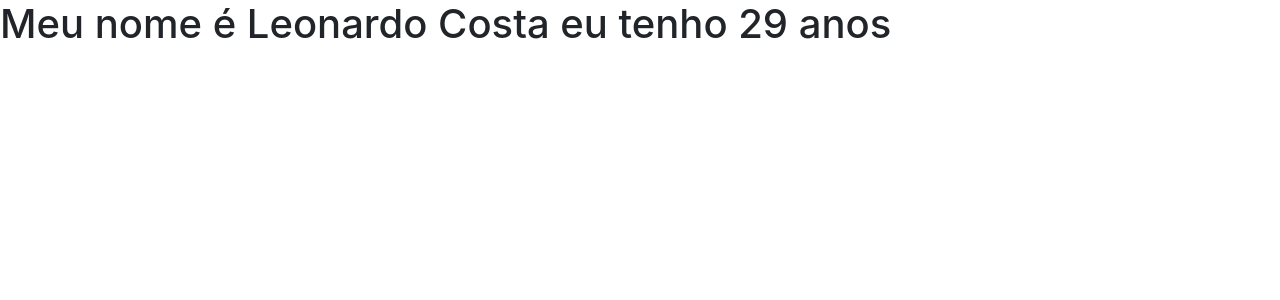
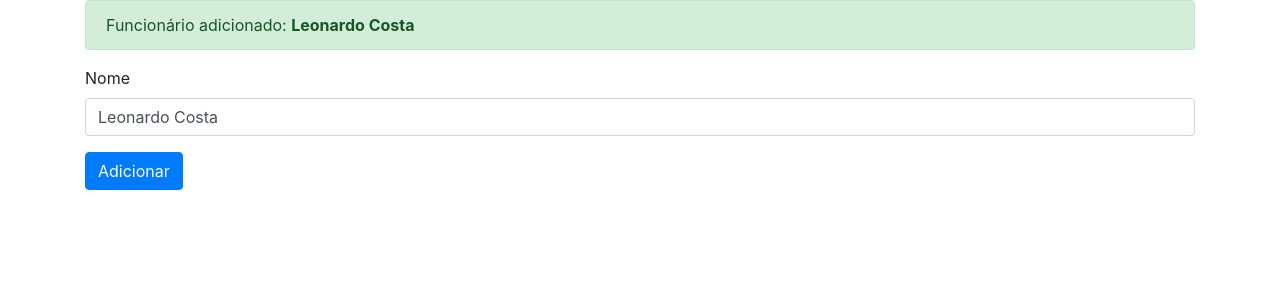
Before and after one commit to LeonardoCosta90/AlgaWorks-AlgaMoney, an Angular app in the folder meuprojeto/: page / in a window 1280 px wide. Shown: the top 300 px of the page. Built offline with nearby package versions, Linux system fonts and the light colour scheme.

Commit message:
9. Angular Fundamentos -- 9.7. Usando event binding

```diff
--- a/meuprojeto/src/app/app.component.html
+++ b/meuprojeto/src/app/app.component.html
@@ -1 +1,16 @@
-<h1>Meu nome é {{nome}} eu tenho {{getIdade()}} anos</h1>
+<div class="container">
+  <div class="alert alert-success" role="alert">
+      Funcionário adicionado: <strong>{{nome}}</strong>
+  </div>
+
+  <div class="form-group">
+      <label>Nome</label>
+      <input type="text" class="form-control"
+          (input)="alterarNome($event)"
+          value="{{nome}}">
+  </div>
+
+  <button type="button" class="btn btn-primary"
+      (click)="adicionar()">Adicionar</button>
+
+</div>
--- a/meuprojeto/src/app/app.component.ts
+++ b/meuprojeto/src/app/app.component.ts
@@ -7,9 +7,17 @@
 })
 export class AppComponent {
   nome = 'Leonardo Costa';
-  idade = 29;
 
-  getIdade(){
-    return this.idade;
+  adicionar() {
+    console.log(`Adicionando ${this.nome}`);
+
+    const numero = Math.round(Math.random() * 100);
+    this.nome = 'Leoanrdo ' + numero;
   }
+
+  alterarNome(event: any) {
+    // console.log(event);
+    this.nome = event.target.value;
+  }
+
 }
```
